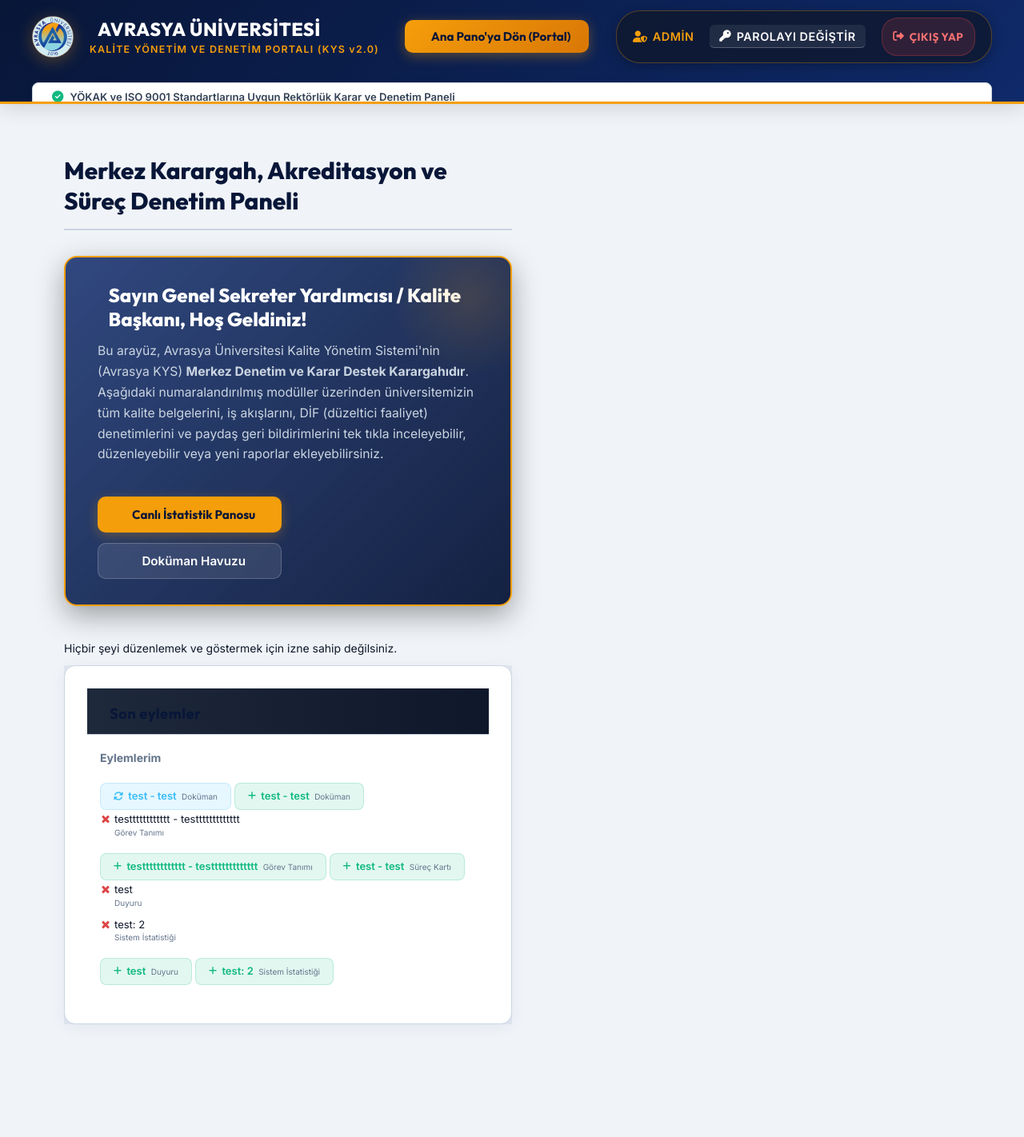
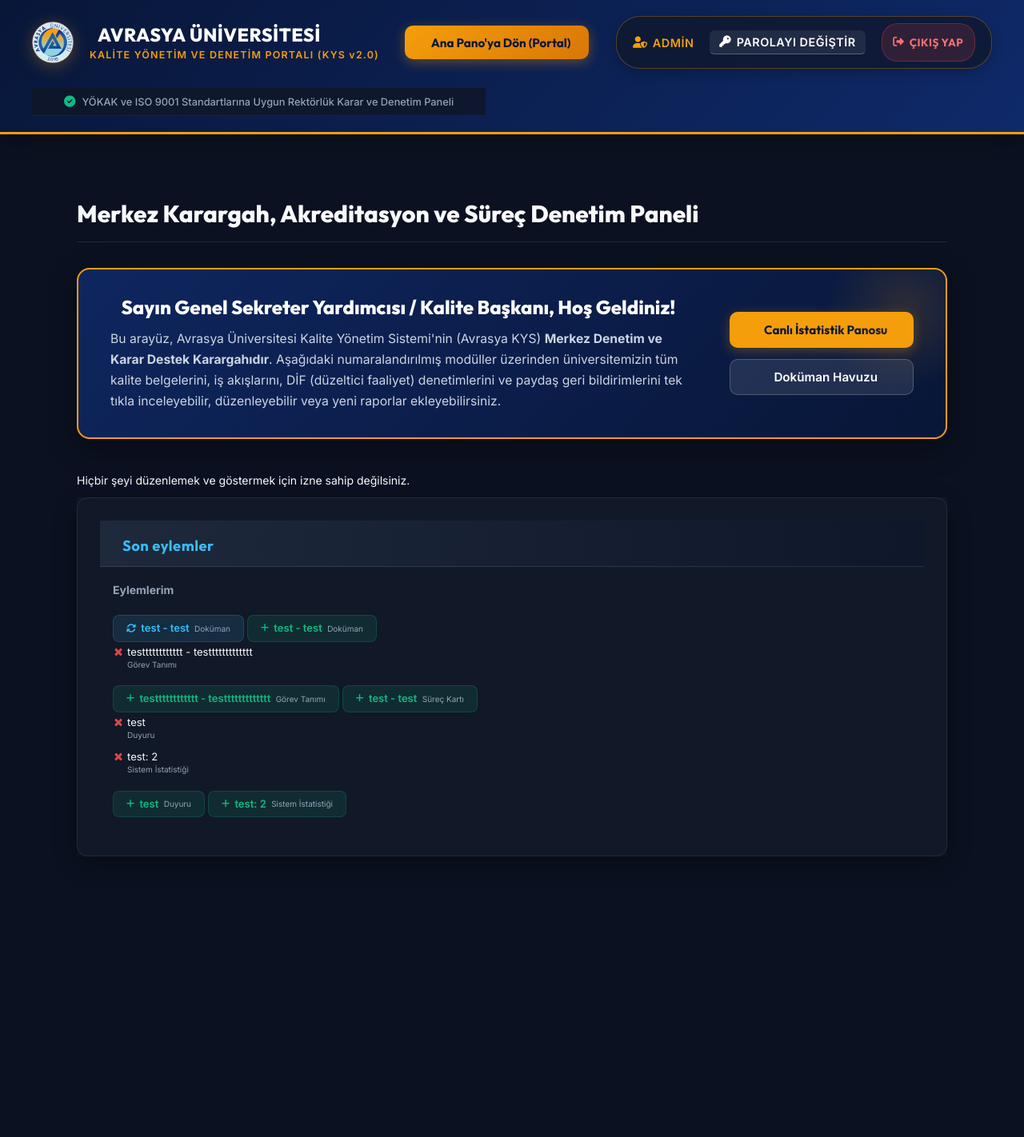
Before and after one commit to raminentezar-rgb/yks, a Django app: page /admin/ in a window 1280 px wide. Shown: the whole page at 80% size. After the commit the page ends 1071 px from the top, so only its background shows below. Run offline with Django 4.2, Linux system fonts and the light colour scheme; a user stored in the database is signed in; data comes from the database, SQL or seed files in the repository.

Commit message:
Revert admin panel to clean dark theme state (commit 1874997) as requested to restore original layout and styling

```diff
--- a/static/css/custom_admin.css
+++ b/static/css/custom_admin.css
@@ -10,12 +10,12 @@
     --admin-navy-gradient: linear-gradient(135deg, #081638 0%, #0f2a6a 100%);
     --admin-gold: #f59e0b;
     --admin-gold-gradient: linear-gradient(135deg, #f59e0b 0%, #d97706 100%);
-    --admin-bg: #f0f4f8;
-    --admin-card-bg: #ffffff;
-    --admin-header-bg: #ffffff;
-    --admin-border: #cbd5e1;
-    --admin-text: #0f172a;
-    --admin-muted: #64748b;
+    --admin-bg: #0b1120;
+    --admin-card-bg: #111827;
+    --admin-header-bg: #1e293b;
+    --admin-border: rgba(255, 255, 255, 0.08);
+    --admin-text: #f8fafc;
+    --admin-muted: #94a3b8;
 }
 
 body {
@@ -30,22 +30,14 @@
 #header {
     background: var(--admin-navy-gradient) !important;
     border-bottom: 3px solid var(--admin-gold) !important;
-    padding: 0.8rem 2.5rem !important;
+    padding: 1.25rem 2.5rem !important;
     color: #fff !important;
-    box-shadow: 0 4px 25px rgba(0, 0, 0, 0.15) !important;
+    box-shadow: 0 4px 25px rgba(0, 0, 0, 0.4) !important;
     display: flex !important;
     align-items: center !important;
     justify-content: space-between !important;
     flex-wrap: wrap !important;
-    gap: 1rem !important;
-    position: fixed !important;
-    top: 0 !important;
-    left: 0 !important;
-    right: 0 !important;
-    width: 100% !important;
-    z-index: 999999 !important;
-    box-sizing: border-box !important;
-    max-height: 130px !important;
+    gap: 1.5rem !important;
 }
 
 .custom-admin-branding {
@@ -156,23 +148,18 @@
 
 /* Global Nav Badge */
 .custom-global-nav {
-    background: #ffffff !important;
-    border: 1px solid #cbd5e1 !important;
-    border-radius: 8px !important;
-    padding: 0.6rem 1.5rem !important;
-    box-shadow: 0 2px 10px rgba(0,0,0,0.05) !important;
-    width: 100% !important;
-    box-sizing: border-box !important;
-    margin-top: 0.5rem !important;
+    background: rgba(15, 23, 42, 0.9);
+    border-bottom: 1px solid rgba(255, 255, 255, 0.05);
+    padding: 0.6rem 2.5rem;
 }
 
 .nav-info-badge {
     display: flex;
     align-items: center;
     gap: 0.5rem;
-    font-size: 0.82rem;
-    color: #334155;
-    font-weight: 600;
+    font-size: 0.8rem;
+    color: #94a3b8;
+    font-weight: 500;
 }
 
 .nav-info-badge i {
@@ -307,13 +294,13 @@
 #content h1 {
     font-family: 'Outfit', sans-serif !important;
     font-weight: 800 !important;
-    color: #081638 !important;
+    color: #f8fafc !important;
     font-size: 1.85rem !important;
     margin-bottom: 2rem !important;
     display: flex !important;
     align-items: center !important;
     gap: 0.85rem !important;
-    border-bottom: 2px solid #cbd5e1 !important;
+    border-bottom: 1px solid rgba(255,255,255,0.1) !important;
     padding-bottom: 1rem !important;
 }
 
@@ -471,7 +456,7 @@
 #recent-actions-module {
     border-radius: 14px !important;
     overflow: hidden !important;
-    box-shadow: 0 4px 20px rgba(15, 42, 106, 0.06) !important;
+    box-shadow: 0 10px 30px rgba(0, 0, 0, 0.3) !important;
     border: 1px solid var(--admin-border) !important;
     background: var(--admin-card-bg) !important;
     padding: 1.75rem !important;
@@ -481,10 +466,10 @@
 }
 
 #recent-actions-module h2 {
-    color: #081638 !important;
+    color: #38bdf8 !important;
     font-size: 1.15rem !important;
     font-weight: 700 !important;
-    border-bottom: 1px solid #cbd5e1 !important;
+    border-bottom: 1px solid rgba(255, 255, 255, 0.1) !important;
     padding-bottom: 0.85rem !important;
     margin-bottom: 1.25rem !important;
     font-family: 'Outfit', sans-serif !important;
@@ -550,11 +535,11 @@
 }
 
 ::-webkit-scrollbar-track {
-    background: #f1f5f9 !important;
+    background: #0f172a !important;
 }
 
 ::-webkit-scrollbar-thumb {
-    background: #94a3b8 !important;
+    background: #334155 !important;
     border-radius: 4px !important;
     border: none !important;
 }
@@ -1010,24 +981,24 @@
 
 /* Django'nun varsayılan açık/koyu tema değişkenlerini geçersiz kıl ve Executive Navy/Gold uygula */
 :root, [data-theme="light"], [data-theme="dark"], [data-theme="auto"] {
-    --link-fg: #0284c7 !important;
+    --link-fg: #38bdf8 !important;
     --link-hover-fg: #f59e0b !important;
     --primary: #f59e0b !important;
     --primary-fg: #081638 !important;
-    --body-fg: #0f172a !important;
-    --body-bg: #f0f4f8 !important;
-    --body-quiet-color: #64748b !important;
-    --body-loud-color: #081638 !important;
+    --body-fg: #f8fafc !important;
+    --body-bg: #0b1120 !important;
+    --body-quiet-color: #94a3b8 !important;
+    --body-loud-color: #ffffff !important;
     --header-color: #ffffff !important;
     --header-branding-color: #f59e0b !important;
     --header-bg: #081638 !important;
     --header-link-color: #ffffff !important;
-    --breadcrumbs-fg: #475569 !important;
-    --breadcrumbs-link-fg: #0284c7 !important;
-    --breadcrumbs-bg: #e2e8f0 !important;
-    --module-bg: #ffffff !important;
-    --module-fg: #0f172a !important;
-    --darkened-bg: #e2e8f0 !important;
+    --breadcrumbs-fg: #cbd5e1 !important;
+    --breadcrumbs-link-fg: #38bdf8 !important;
+    --breadcrumbs-bg: #0f172a !important;
+    --module-bg: #111827 !important;
+    --module-fg: #f8fafc !important;
+    --darkened-bg: #0f172a !important;
 }
 
 /* Varsayılan tema değiştirici butonunu ve eski user-tools kutularını gizle */
@@ -1123,53 +1088,38 @@
        (Executive Full-Width Forms & Table Styling)
    ========================================================================== */
 
-/* Sol Süzme Menüsü Toggle Butonu (Toggle Sidebar Button) */
-#toggle-nav-sidebar, .toggle-nav-sidebar, button.toggle-nav-sidebar {
-    background: #f8fafc !important;
-    border-right: 1px solid #cbd5e1 !important;
-    color: #0f172a !important;
-    z-index: 20 !important;
-    cursor: pointer !important;
-    transition: all 0.2s ease !important;
+/* Varsayılan sol süzme menüsünü (nav-sidebar) ve butonlarını tamamen gizle */
+#nav-sidebar, .toggle-nav-sidebar, button.toggle-nav-sidebar, #toggle-nav-sidebar {
+    display: none !important;
+    width: 0 !important;
+    height: 0 !important;
+    overflow: hidden !important;
+    opacity: 0 !important;
+    pointer-events: none !important;
 }
 
-#toggle-nav-sidebar:hover, .toggle-nav-sidebar:hover, button.toggle-nav-sidebar:hover {
-    background: #e2e8f0 !important;
-    color: #0284c7 !important;
-}
-
-/* Ana içerik alanını (main & content) esnek ve tam ekran genişliğe aç */
+/* Ana içerik alanını (main & content) %100 tam ekran genişliğe aç */
 #main {
-    display: flex !important;
-    flex-direction: row !important;
-    align-items: flex-start !important;
+    display: block !important;
     width: 100% !important;
-    padding-top: 130px !important;
-    box-sizing: border-box !important;
-}
-
-.sticky, #nav-sidebar, .toggle-nav-sidebar {
-    top: 130px !important;
-    max-height: calc(100vh - 130px) !important;
 }
 
 #content-start, .content, #content {
-    flex: 1 1 auto !important;
-    width: auto !important;
-    max-width: calc(100% - 280px) !important;
+    width: 100% !important;
+    max-width: 1650px !important;
     float: none !important;
-    margin: 0 !important;
-    padding: 2rem 2.5rem !important;
+    margin: 0 auto !important;
+    padding: 2.5rem 3rem !important;
     box-sizing: border-box !important;
 }
 
 /* Form Kartı ve Fieldset Düzenlemesi (Executive Form Cards) */
 body:not(.login) #content-main > form, body:not(.login) .change-form #content-main {
-    background: #ffffff !important;
-    border: 1px solid #cbd5e1 !important;
+    background: #111827 !important;
+    border: 1px solid rgba(245, 158, 11, 0.25) !important;
     border-radius: 16px !important;
     padding: 2rem 2.5rem !important;
-    box-shadow: 0 4px 20px rgba(15, 42, 106, 0.06) !important;
+    box-shadow: 0 12px 35px rgba(0, 0, 0, 0.4) !important;
     margin-bottom: 3rem !important;
 }
 
--- a/templates/admin/base_site.html
+++ b/templates/admin/base_site.html
@@ -7,7 +7,7 @@
     {{ block.super }}
     <link rel="stylesheet" href="https://cdnjs.cloudflare.com/ajax/libs/font-awesome/6.5.1/css/all.min.css">
     <link href="https://fonts.googleapis.com/css2?family=Outfit:wght@400;500;600;700;800&family=Inter:wght@400;500;600;700&display=swap" rel="stylesheet">
-    <link rel="stylesheet" href="{% static 'css/custom_admin.css' %}?v=20260707_layout_perfect">
+    <link rel="stylesheet" href="{% static 'css/custom_admin.css' %}?v=20260707_restored_dark_theme">
 {% endblock %}
 
 {% block branding %}
@@ -51,3 +51,5 @@
     </div>
 </div>
 {% endblock %}
+
+{% block nav-sidebar %}{% endblock %}
```
Also changed, not shown: other parts of static/css/custom_admin.css (+63 -85 lines).
